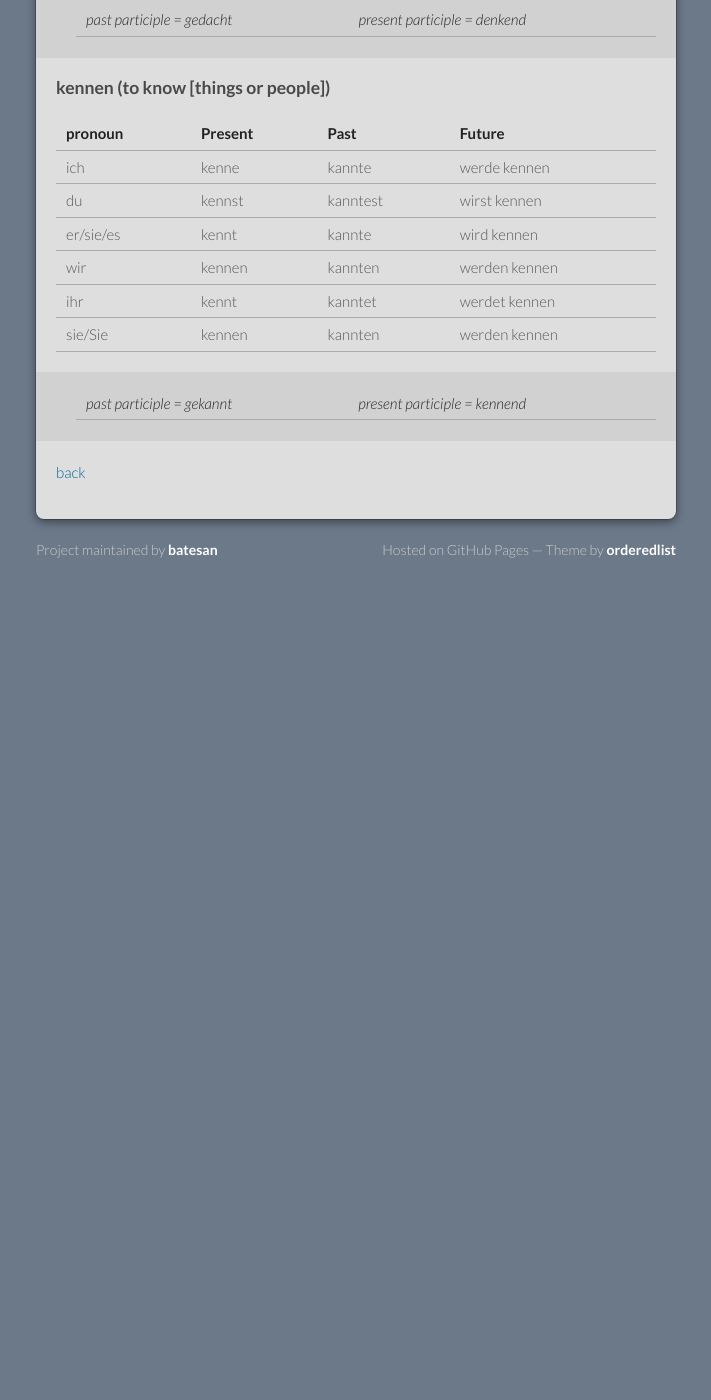
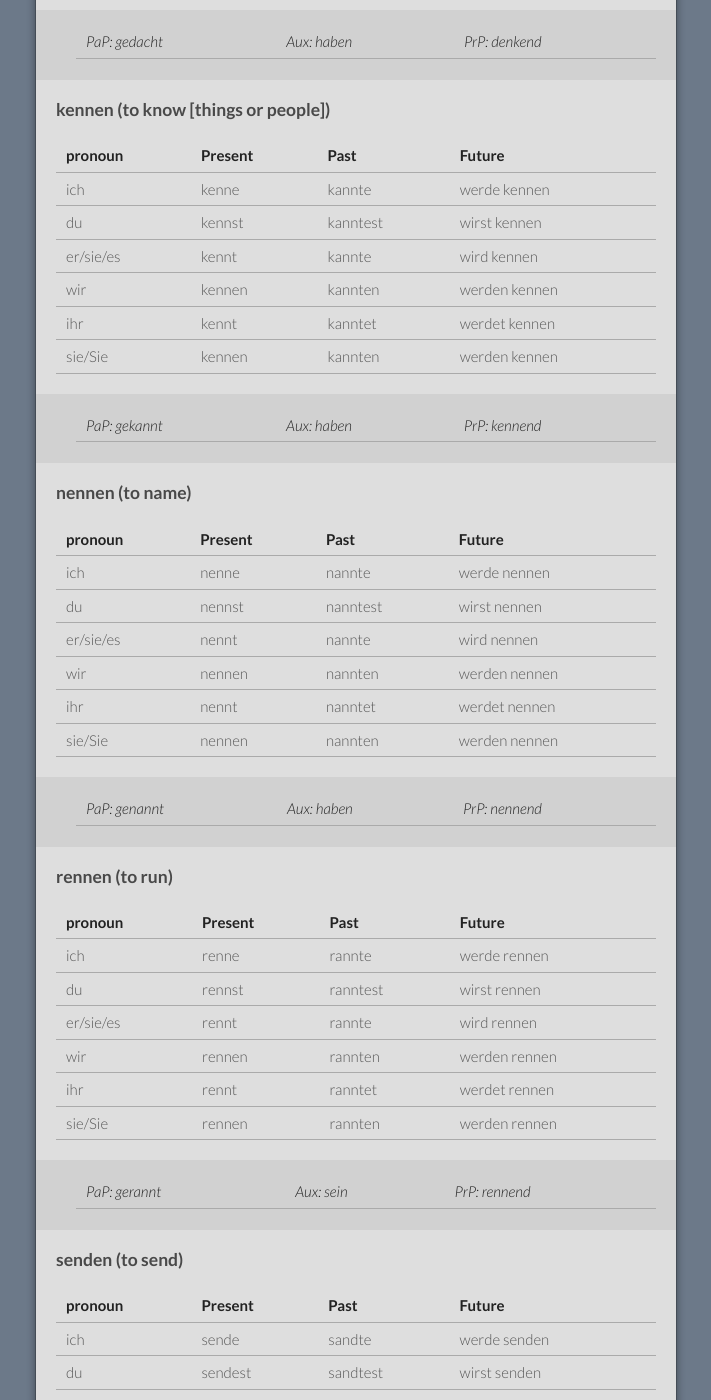
Before and after one commit to batesan/german, a Jekyll site: the page built from mixed-verbs.md, in a window 1280 px wide and 1400 px high, scrolled down 1415 px. Shown: the whole window, without its empty margins (284-995 px from the left). Built offline with Jekyll 4.4.1, drawn with Linux system fonts in a browser that asks for light colours; our own code applies the rules of GitHub Pages for plain Markdown files; before the commit the page ends 2045 px from its top, so only the background shows below that; some of the changed text lies outside the part shown.

Commit message:
Update mixed-verbs.md

```diff
--- a/mixed-verbs.md
+++ b/mixed-verbs.md
@@ -15,7 +15,7 @@ Although there are almost 100 mixed verbs in total, many of them are formed from
 | ihr        | brennt     | branntet   | werdet brennen |
 | sie/Sie    | brennen    | brannten   | werden brennen |
 
-> past participle = gebrannt
+> PaP: gebrannt | Aux: haben  | PrP: brennend
 
 ### bringen (to bring)
 
@@ -28,7 +28,7 @@ Although there are almost 100 mixed verbs in total, many of them are formed from
 | ihr        | bringt     | brachtet   | werdet bringen |
 | sie/Sie    | bringen    | brachten   | werden bringen |
 
-> past participle = gebracht
+> PaP: gebracht | Aux: haben  | PrP: bringend
 
 ### denken (to think)
 
@@ -41,7 +41,7 @@ Although there are almost 100 mixed verbs in total, many of them are formed from
 | ihr        | denkt     | dachtet   | werdet denken |
 | sie/Sie    | denken    | dachten   | werden denken |
 
-> past participle = gedacht | present participle = denkend
+> PaP: gedacht | Aux: haben  | PrP: denkend
 
 ### kennen (to know [things or people])
 
@@ -54,7 +54,46 @@ Although there are almost 100 mixed verbs in total, many of them are formed from
 | ihr        | kennt     | kanntet   | werdet kennen |
 | sie/Sie    | kennen    | kannten   | werden kennen |
 
-> past participle = gekannt | present participle = kennend
+> PaP: gekannt | Aux: haben  | PrP: kennend
+
+### nennen (to name)
+
+| pronoun    | Present    | Past       | Future |
+|:-----------|:-----------|:-----------|:--------|
+| ich        | nenne     | nannte    | werde nennen  |
+| du         | nennst    | nanntest  | wirst nennen  |
+| er/sie/es  | nennt     | nannte    | wird nennen   |
+| wir        | nennen    | nannten   | werden nennen |
+| ihr        | nennt     | nanntet   | werdet nennen |
+| sie/Sie    | nennen    | nannten   | werden nennen |
+
+> PaP: genannt | Aux: haben  | PrP: nennend
+
+### rennen (to run)
+
+| pronoun    | Present    | Past       | Future |
+|:-----------|:-----------|:-----------|:--------|
+| ich        | renne     | rannte    | werde rennen  |
+| du         | rennst    | ranntest  | wirst rennen  |
+| er/sie/es  | rennt     | rannte    | wird rennen   |
+| wir        | rennen    | rannten   | werden rennen |
+| ihr        | rennt     | ranntet   | werdet rennen |
+| sie/Sie    | rennen    | rannten   | werden rennen |
+
+> PaP: gerannt | Aux: sein  | PrP: rennend
+
+### senden (to send)
+
+| pronoun    | Present    | Past       | Future |
+|:-----------|:-----------|:-----------|:--------|
+| ich        | sende     | sandte    | werde senden  |
+| du         | sendest   | sandtest  | wirst senden  |
+| er/sie/es  | sendet    | sandte    | wird senden   |
+| wir        | senden    | sandten   | werden senden |
+| ihr        | sendet    | sandtet   | werdet senden |
+| sie/Sie    | senden    | sandten   | werden senden |
+
+> PaP: gesant | Aux: haben  | PrP: sendend
 
 
 
```
